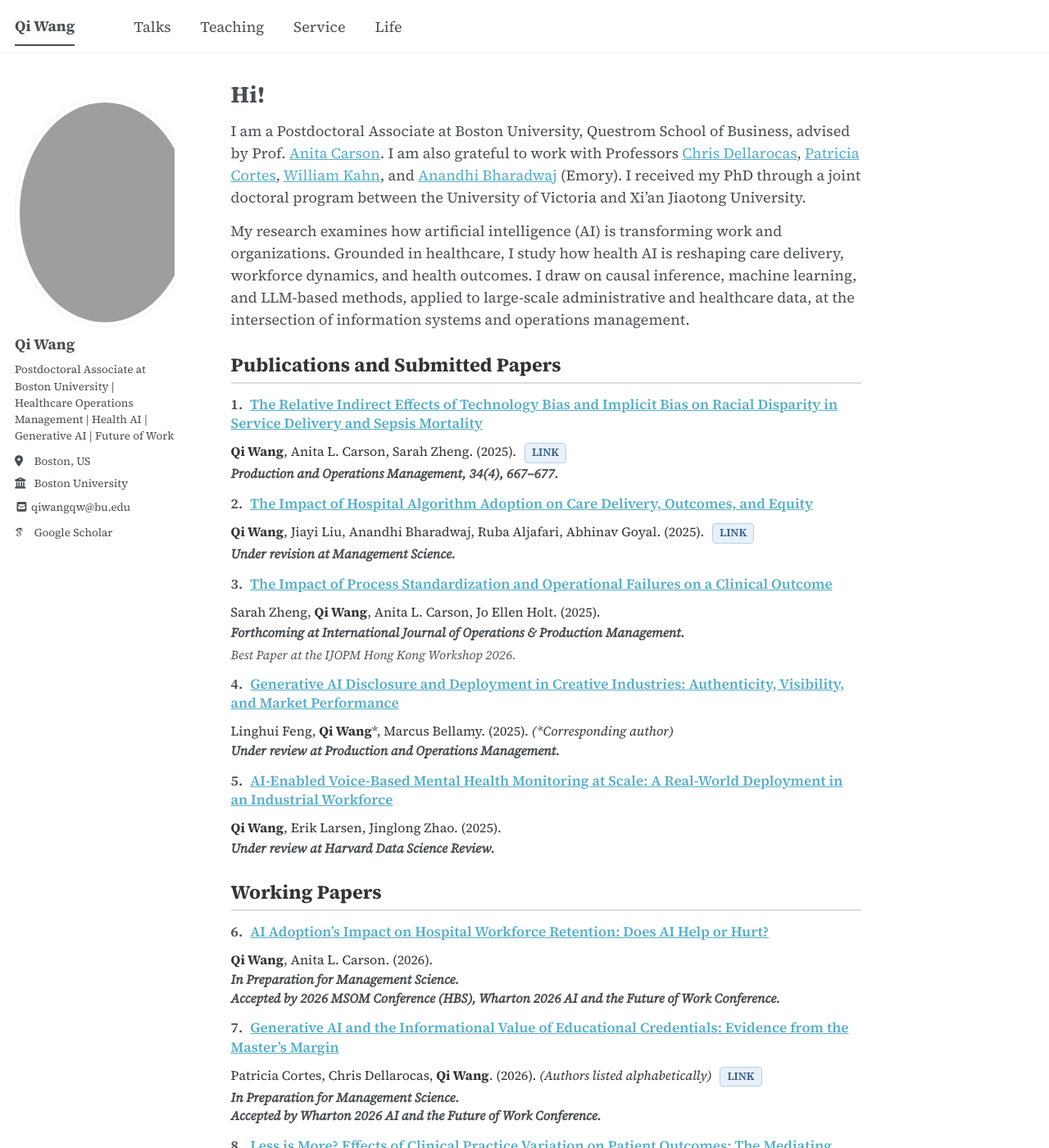
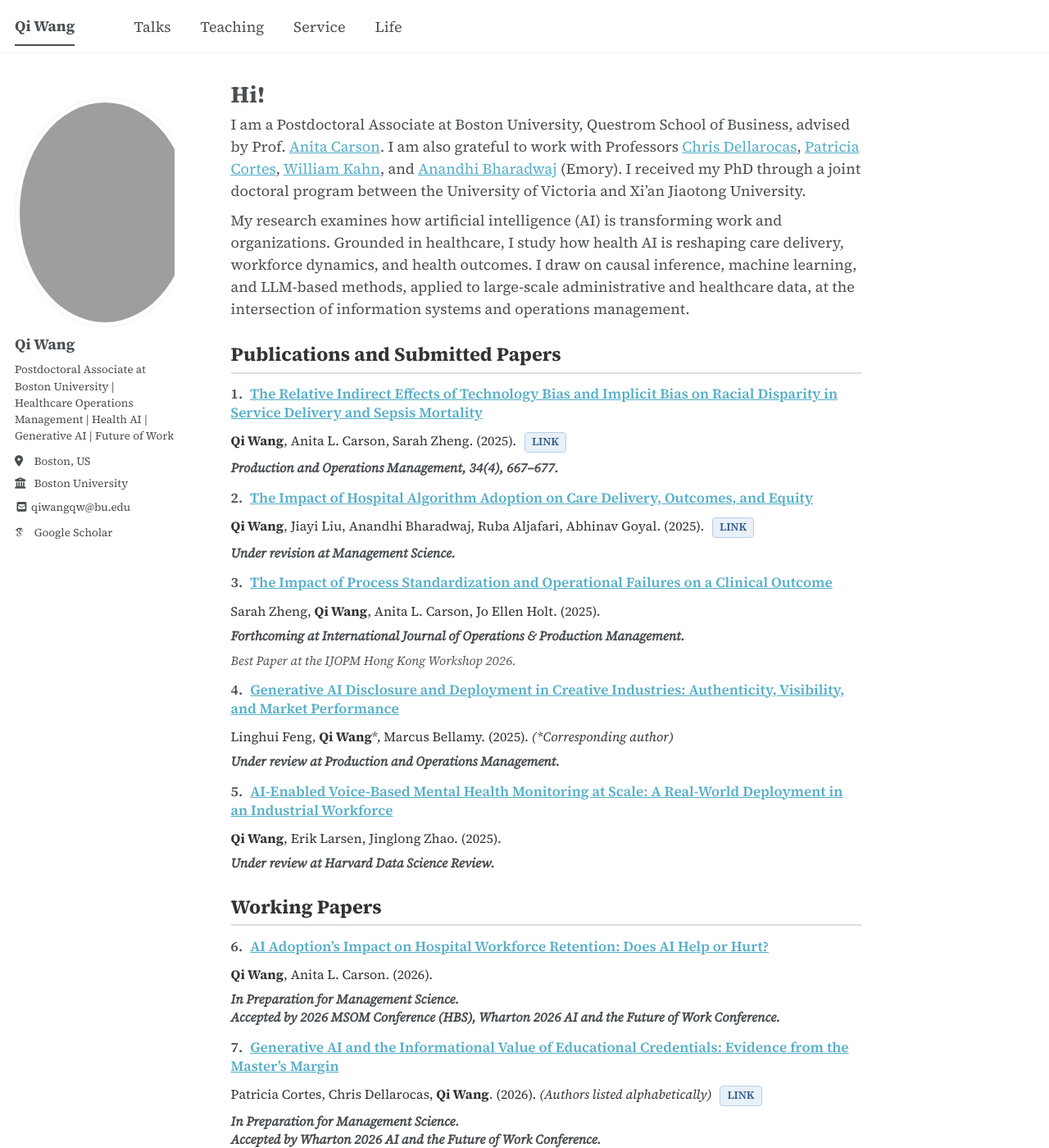
Before and after one commit to qiwang-katherine/qiwang-katherine.github.io, a Jekyll site: the page built from _pages/about.md, in a window 1280 px wide and 1400 px high. Shown: the whole window at 82% size. Built offline with Jekyll 4.4.1, drawn with Linux system fonts in a browser that asks for light colours; some web fonts are replaced; a script bundle is joined from its source files by our own code; library files that are not in the unit come from our copies.

Commit message:
main.scss

```diff
--- a/assets/css/main.scss
+++ b/assets/css/main.scss
@@ -256,3 +256,26 @@ p {
 .page__content > p:first-of-type {
   margin-top: 0.3em !important;
 }
+/* ========== FORCE reduce space below page title (Hi!) ========== */
+.page__content .page__title,
+h1.page__title,
+.page__title {
+  margin-top: 0 !important;
+  margin-bottom: 0.2em !important;
+  padding-bottom: 0 !important;
+}
+
+.page__content > *:first-child {
+  margin-top: 0 !important;
+}
+
+.page__content p:first-of-type {
+  margin-top: 0.2em !important;
+  padding-top: 0 !important;
+}
+
+/* Reduce space between all paragraphs in main content */
+.page__content p {
+  margin-top: 0.5em !important;
+  margin-bottom: 0.5em !important;
+}
```
